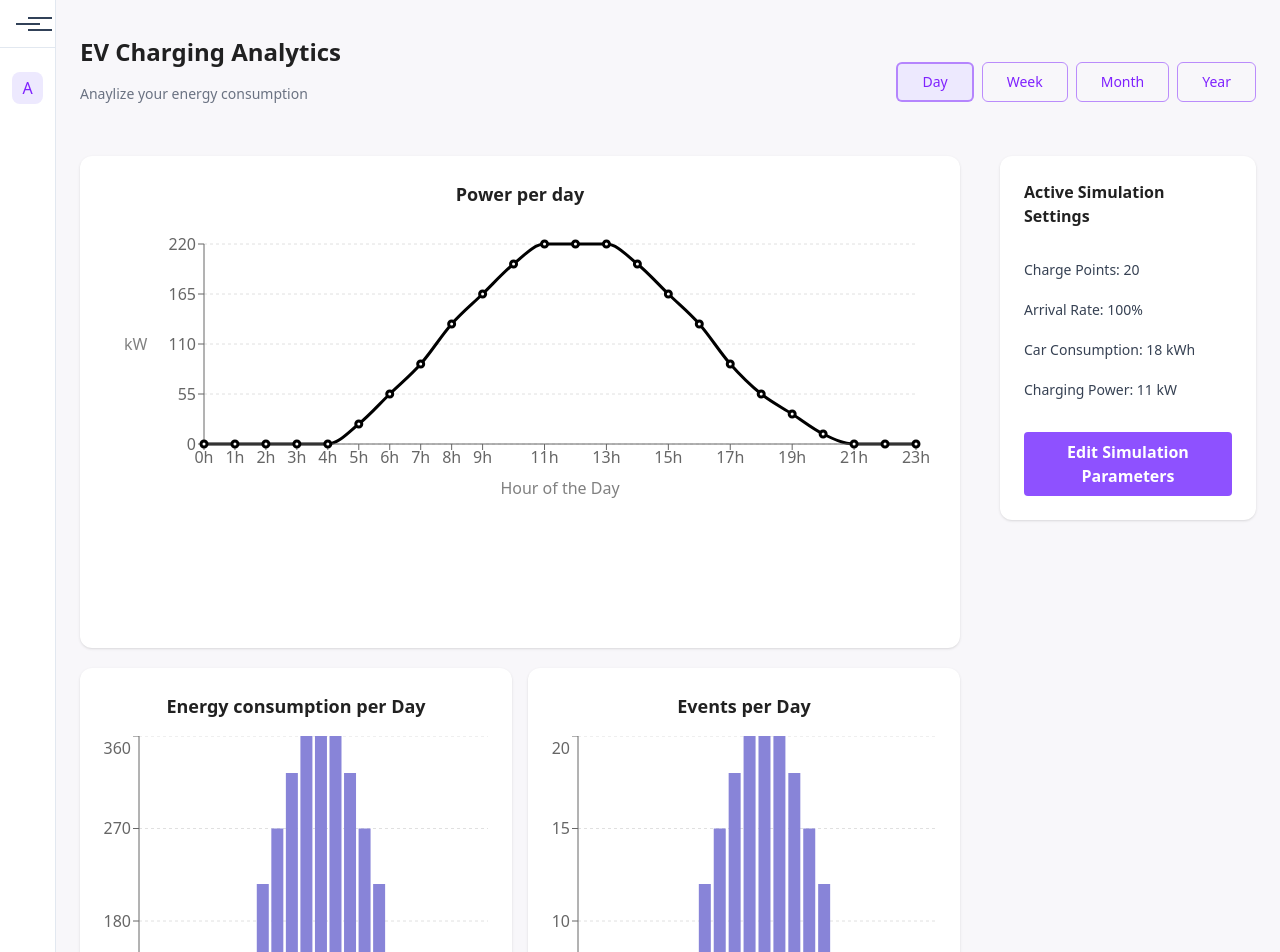
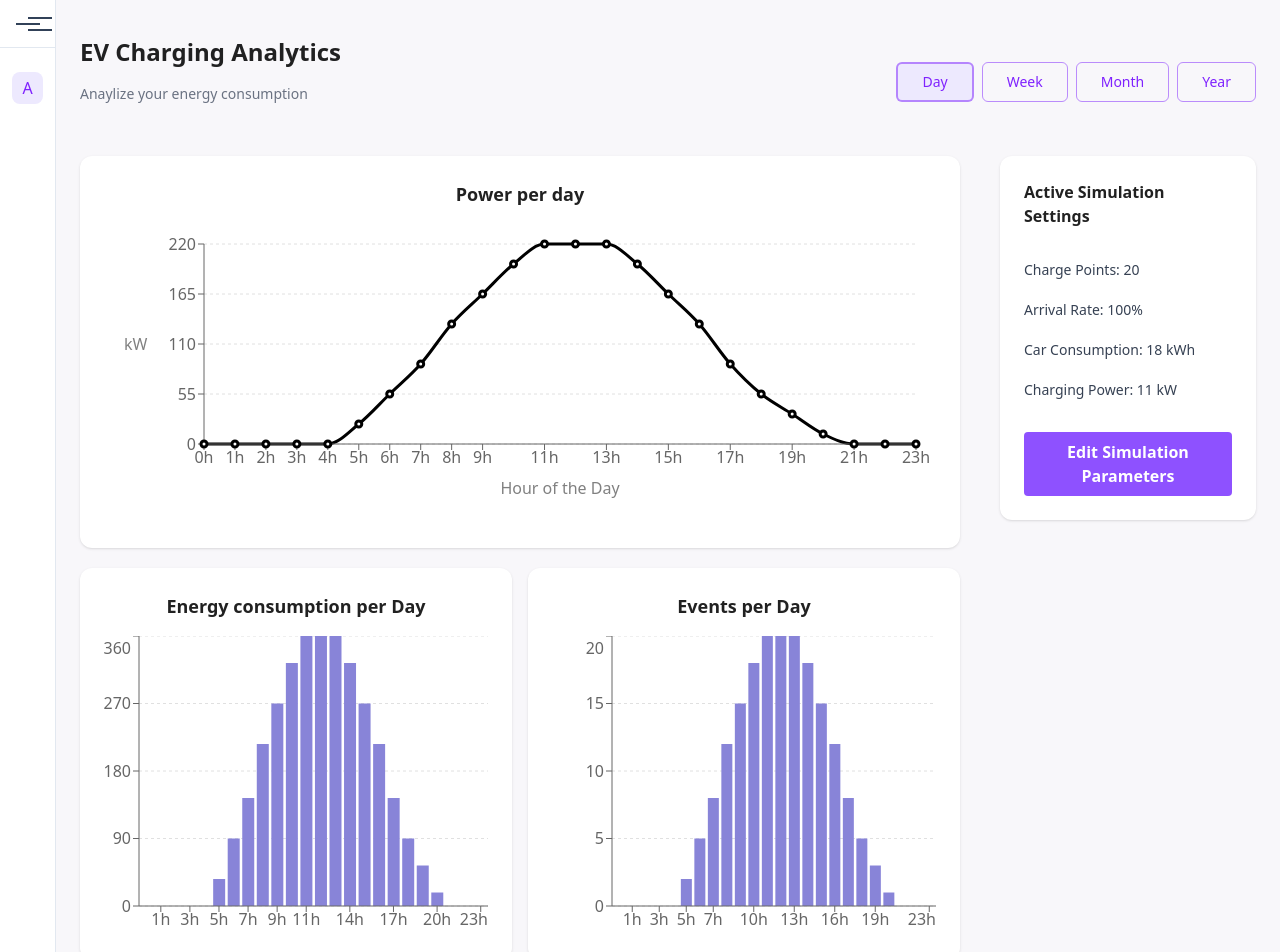
Before and after one commit to Ziva1011/EV-dashboard, a React app: page / in a window 1280 px wide. Shown: the top 952 px of the page. Built offline with nearby package versions, Linux system fonts and the light colour scheme; the HTML template or start-up script is replaced by a standard one.

Commit message:
small changes to charts tailwind classes

```diff
--- a/src/features/charts/EnergyChart.tsx
+++ b/src/features/charts/EnergyChart.tsx
@@ -9,8 +9,6 @@ import {
   ResponsiveContainer,
 } from "recharts";
 
-import type { SimulationInputs } from "../../App";
-import type { TimeInterval } from "../../App";
 import type { SimulationChartProps } from "./PowerChart";
 
 import {
@@ -49,8 +47,8 @@ const EnergyChart: React.FC<SimulationChartProps> = ({
   const chartData = dataByInterval[timeInterval]; // pick data depending on interval
 
   return (
-    <div className="w-full h-100">
-      <ResponsiveContainer height={400} width="100%">
+    <div className="w-full">
+      <ResponsiveContainer height={300} width="100%">
         <BarChart
           accessibilityLayer
           barCategoryGap="10%"
--- a/src/features/charts/EventsChart.tsx
+++ b/src/features/charts/EventsChart.tsx
@@ -9,8 +9,6 @@ import {
   ResponsiveContainer,
 } from "recharts";
 
-import type { SimulationInputs } from "../../App";
-import type { TimeInterval } from "../../App";
 import type { SimulationChartProps } from "./PowerChart";
 
 import {
@@ -49,8 +47,8 @@ const EventsChart: React.FC<SimulationChartProps> = ({
   const chartData = dataByInterval[timeInterval]; // pick data depending on interval
 
   return (
-    <div className="w-full h-100">
-      <ResponsiveContainer height={400} width="100%">
+    <div className="w-full">
+      <ResponsiveContainer height={300} width="100%">
         <BarChart
           accessibilityLayer
           barCategoryGap="10%"
@@ -71,7 +69,7 @@ const EventsChart: React.FC<SimulationChartProps> = ({
             strokeDasharray="3 3"
           />
           <XAxis dataKey="label" />
-          <YAxis width="auto" />
+          <YAxis scale="linear" />
           <Tooltip />
           <Bar dataKey="value" fill="#8884d8" isAnimationActive={true} />
         </BarChart>
--- a/src/features/charts/PowerChart.tsx
+++ b/src/features/charts/PowerChart.tsx
@@ -56,7 +56,7 @@ const SimulationChart: React.FC<SimulationChartProps> = ({
   const chartData = dataByInterval[timeInterval]; // pick data depending on interval
 
   return (
-    <div className="w-full h-100">
+    <div className="w-full">
       <ResponsiveContainer width="100%" height={300}>
         <LineChart
           data={chartData}
```
